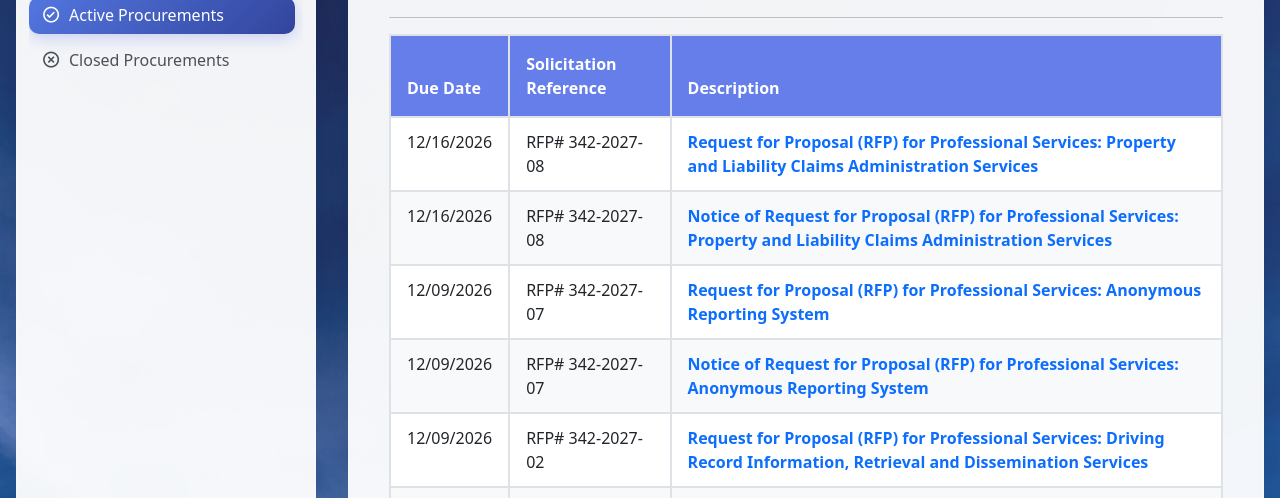
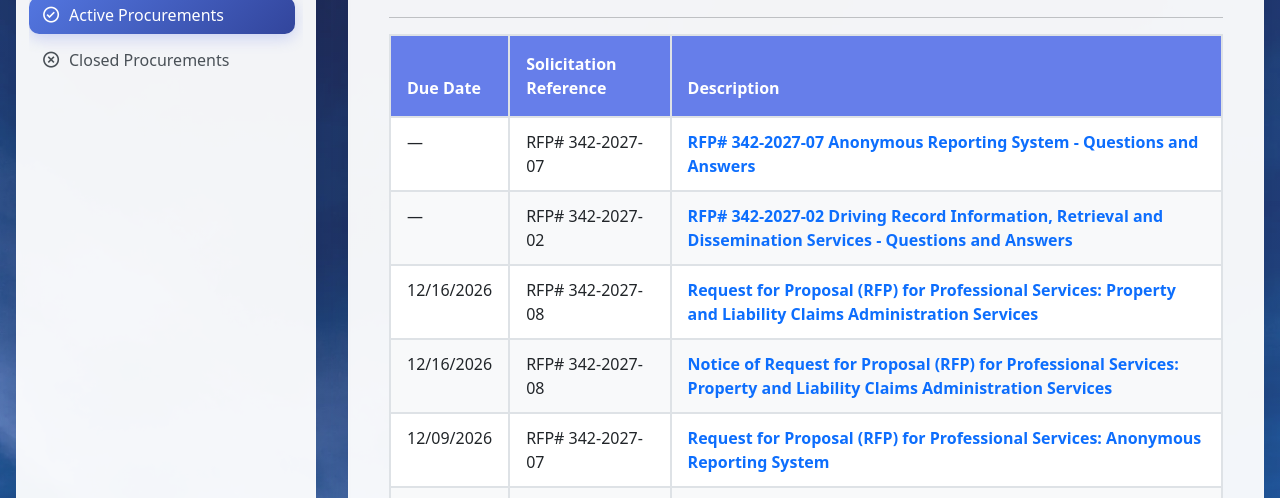
Before and after one commit to grassh0ppr/nmpsia-2026, a plain HTML site: page procurements.html in a window 1280 px wide. Shown: the part 292-790 px from the top of the page. Drawn offline with nearby package versions, Linux system fonts and the light colour scheme; some packages are replaced by stand-ins of ours; a script that the page names is missing.

Commit message:
Update active-component.js to include additional RFP entries (as docx; they were sent to me that way so that's the format I kept them in) and increment script version in procurements.html to v2.9.

```diff
--- a/procurements.html
+++ b/procurements.html
@@ -70,7 +70,7 @@
       src="./scripts/components/navbar/webflow-navbar-component.js?v=2.3"
       defer
     ></script>
-    <script src="./scripts/components/procurements/active-component.js?v=2.8"></script>
+    <script src="./scripts/components/procurements/active-component.js?v=2.9"></script>
     <script src="./scripts/components/procurements/closed-component.js?v=1"></script>
     <script
       src="./scripts/components/footer/footer-sitemap.js?v=1.2"
--- a/scripts/components/procurements/active-component.js
+++ b/scripts/components/procurements/active-component.js
@@ -17,6 +17,20 @@ class ActiveProcurements extends HTMLElement {
             </tr>
           </thead>
           <tbody>
+          <tr>
+            <td>&mdash;</td>
+            <td>RFP# 342-2027-07</td>
+            <td>
+              <a href="/docs/Questions_and_Responses_to_RFP_342-2027-07_ARS.docx" target="_blank">RFP# 342-2027-07 Anonymous Reporting System - Questions and Answers</a>
+            </td>
+          </tr>
+          <tr>
+            <td>&mdash;</td>
+            <td>RFP# 342-2027-02</td>
+            <td>
+              <a href="/docs/Questions_and_Responses_for_RFP_342-2027-02_Driving.docx" target="_blank">RFP# 342-2027-02 Driving Record Information, Retrieval and Dissemination Services - Questions and Answers</a>
+            </td>
+          </tr>
           <tr>
             <td>12/16/2026</td>
             <td>RFP# 342-2027-08</td>
```
